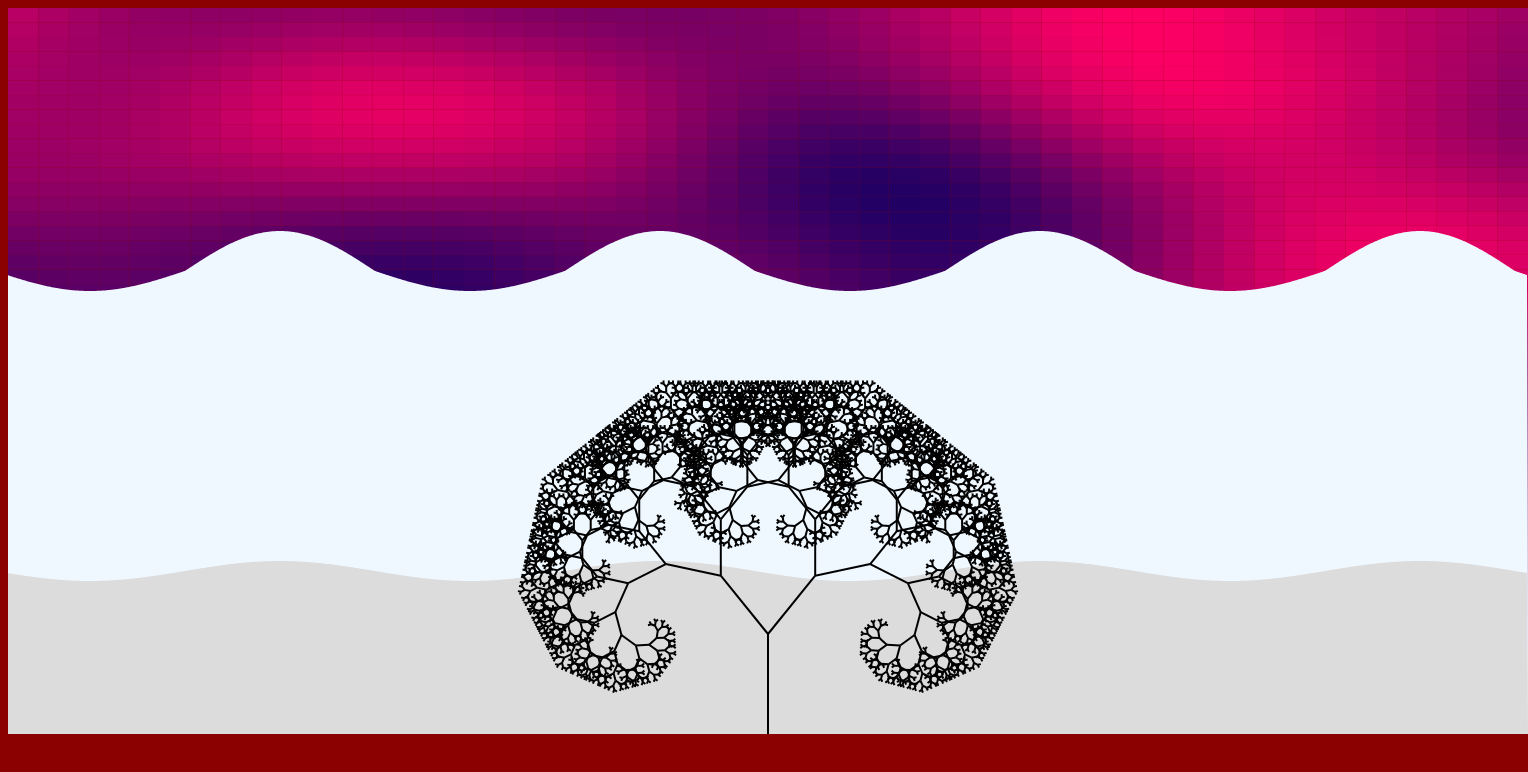
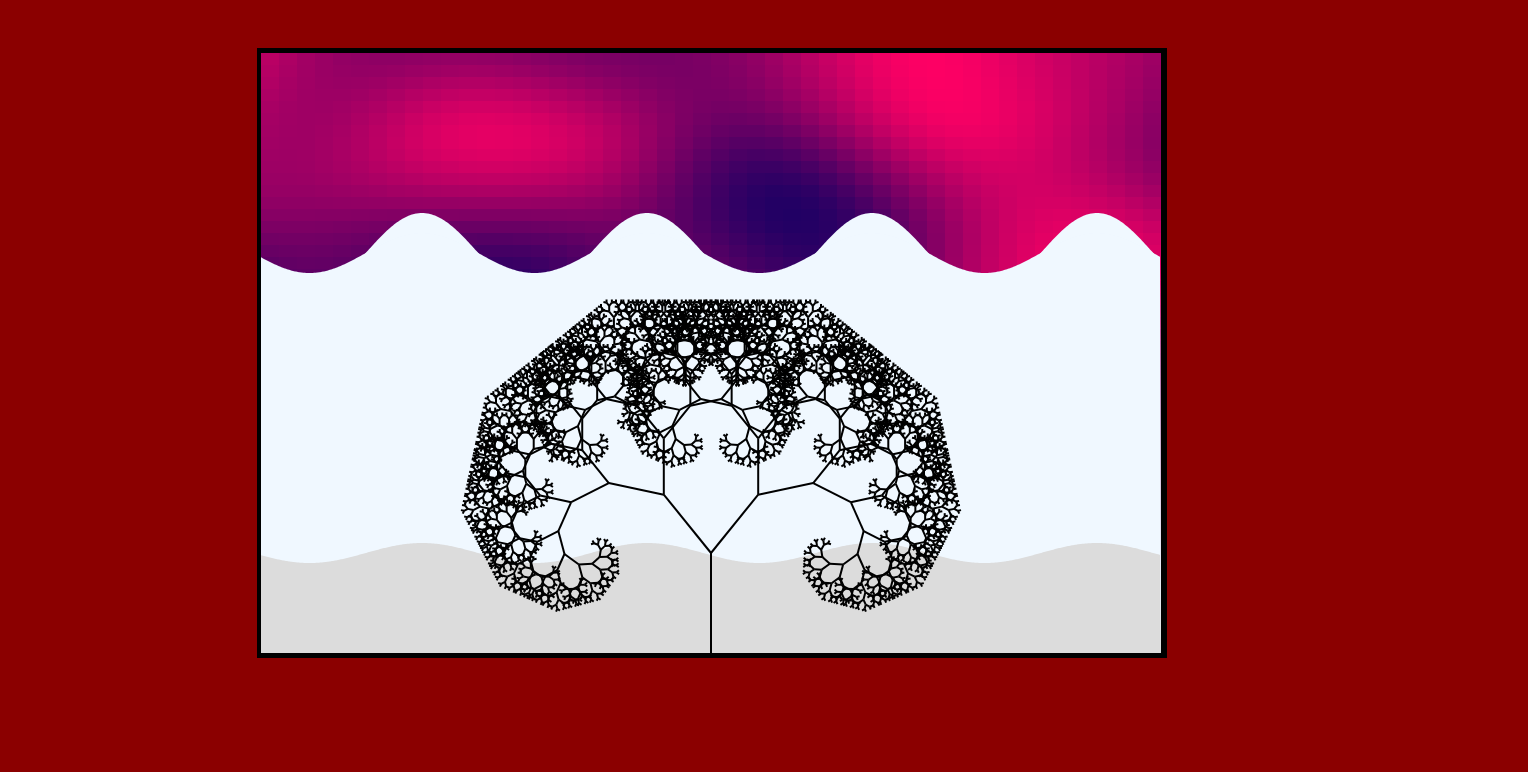
Before and after one commit to theccide/Art-Culimating, a plain HTML site: page ArtCulimating/index.html in a window 1280 px wide. Shown: the whole page, 1528 px wide, since content can reach past the window. Drawn offline with Linux system fonts and the light colour scheme.

Commit message:
Centering
Centering the canvases and adding black outline

```diff
--- a/ArtCulimating/index.html
+++ b/ArtCulimating/index.html
@@ -5,12 +5,17 @@
 <script src='PerlinNoise/perlinNoise.js'></script>
 </head>
 <body style="background-color:darkred">
-<div style="position: relative;">
- <canvas id="layer1" width="1520%" height="726%"
-   style="position: absolute; left: 0; top: 0; z-index: 0;"></canvas>
- <canvas id="layer2" width="1520%" height="726%"
-   style="position: absolute; left: 0; top: 0; z-index: 1;"></canvas>
-</div>
+
+        <div style="position: relative;">
+            <canvas id="background" width="910" height="610"
+            style="position: absolute; left: 19.7%; top: 40; z-index: 0; background-color: black;"></canvas>
+        <canvas id="layer1" width="900" height="600"
+        style="position: absolute; left: 20%; top: 45; z-index: 0;"></canvas>
+        <canvas id="layer2" width="900" height="600"
+        style="position: absolute; left: 20%; top: 45; z-index: 1;"></canvas>
+
+        </div>
+
 </body>
 </html>
 <script>
```
